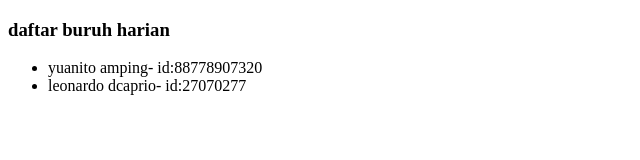
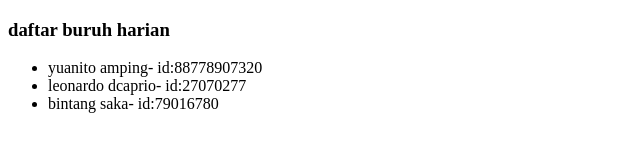
Before and after one commit to feraylane/belajar-git-2, a plain HTML site: page index.html in a window 1280 px wide. Shown: the whole page, without its empty margins (0-640 px from the left). Drawn offline with Linux system fonts and the light colour scheme.

Commit message:
menambahkan 1 buruh harian

```diff
--- a/index.html
+++ b/index.html
@@ -11,6 +11,7 @@
     <ul>
       <li>yuanito amping- id:88778907320</li>
       <li>leonardo dcaprio- id:27070277</li>
+      <li>bintang saka- id:79016780</li>
     </ul>
   </body>
 </html>
```
